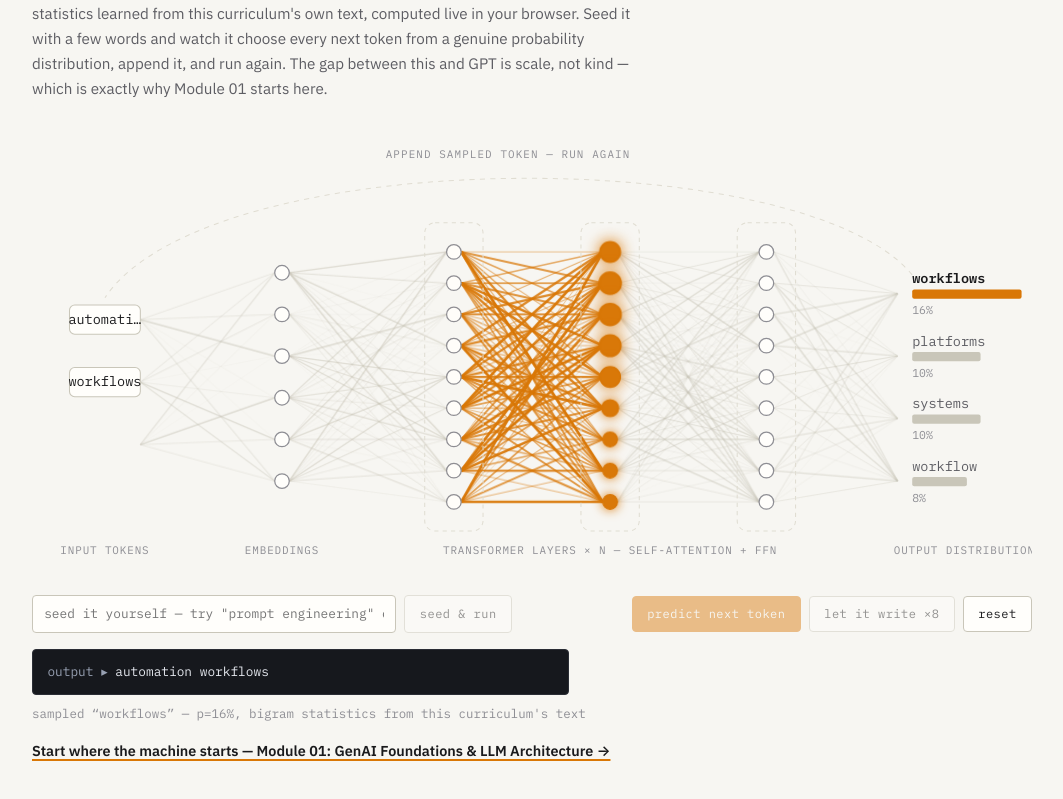
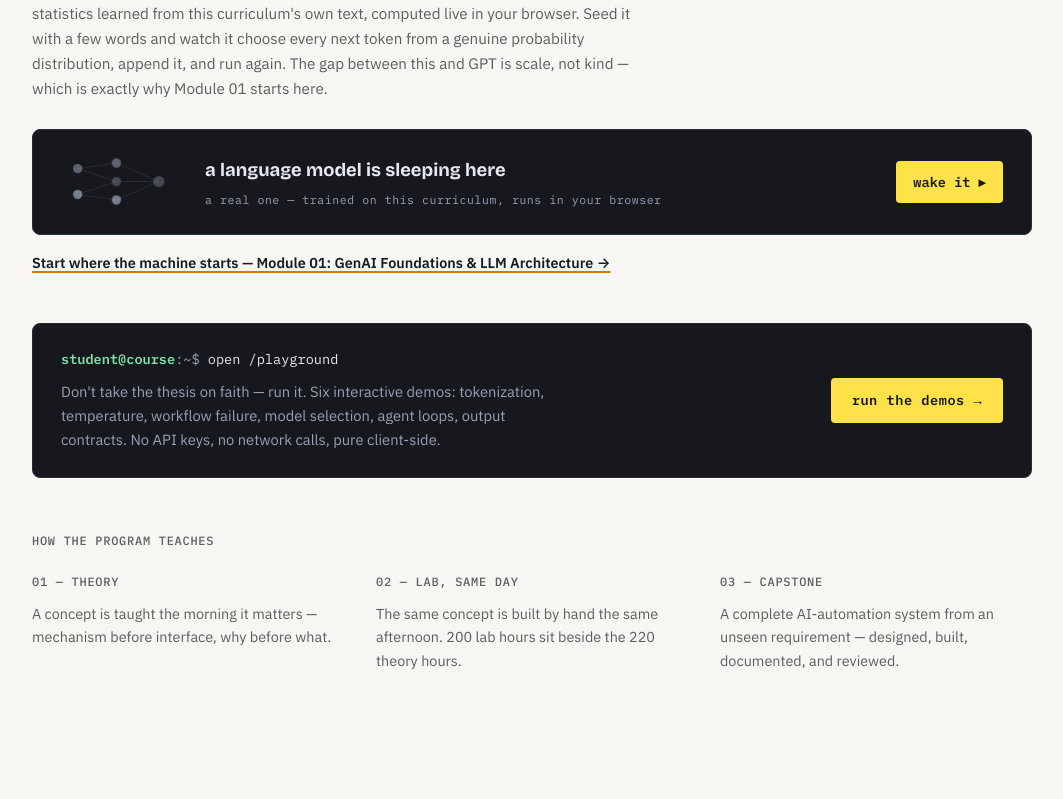
Before and after one commit to veeru594/gen-ai-course, a React (Vite) app: page / in a window 1280 px wide. Shown: the part 1221-2020 px from the top of the page, without its empty margins (108-1171 px from the left). After the commit the page ends 1910 px from the top, so only its background shows below. Built offline with nearby package versions, Linux system fonts and the light colour scheme.

Commit message:
Sleeping-model teaser with dramatic wake reveal, live reasoning panel beside the output, layer names and weight legend

```diff
--- a/src/components/ui/LlmDiagram.css
+++ b/src/components/ui/LlmDiagram.css
@@ -256,3 +256,216 @@
     opacity: 0;
   }
 }
+
+/* layer and weight labels */
+.lm-layer-name {
+  font-family: var(--font-mono);
+  font-size: 10px;
+  letter-spacing: 0.12em;
+  fill: var(--ink-faint);
+  transition: fill var(--t-med) var(--ease);
+}
+
+.lm-layer-name.is-on {
+  fill: var(--module-hue);
+  font-weight: 600;
+}
+
+.lm-legend line {
+  stroke: var(--ink-faint);
+}
+
+.lm-legend text {
+  font-family: var(--font-mono);
+  font-size: 9.5px;
+  letter-spacing: 0.08em;
+  fill: var(--ink-faint);
+}
+
+/* output tape + reasoning panel side by side */
+.lm-readout {
+  display: grid;
+  grid-template-columns: minmax(0, 1.15fr) minmax(0, 1fr);
+  gap: 1rem;
+  margin-top: 1rem;
+  align-items: stretch;
+}
+
+.lm-readout .lm-tape {
+  margin-top: 0;
+}
+
+.lm-reason {
+  border: 1px solid var(--line-strong);
+  border-left: 3px solid var(--module-hue);
+  border-radius: var(--radius-s);
+  background: var(--paper-raise);
+  padding: 0.7rem 0.9rem;
+}
+
+.lm-reason-title {
+  font-family: var(--font-mono);
+  font-size: 0.65rem;
+  font-weight: 600;
+  letter-spacing: 0.1em;
+  text-transform: uppercase;
+  color: var(--module-hue);
+  margin-bottom: 0.55rem;
+}
+
+.lm-reason-steps {
+  margin: 0;
+  padding: 0;
+  list-style: none;
+  display: grid;
+  gap: 0.4rem;
+}
+
+.lm-reason-steps li {
+  display: grid;
+  grid-template-columns: 3.4rem 1fr;
+  gap: 0.5rem;
+  font-size: 0.78rem;
+  line-height: 1.45;
+  color: var(--ink-soft);
+  padding: 0.2rem 0.3rem;
+  border-radius: var(--radius-s);
+  transition: background var(--t-fast) var(--ease), color var(--t-fast) var(--ease);
+}
+
+.lm-reason-steps li.is-now {
+  background: var(--module-tint);
+  color: var(--ink);
+}
+
+.lm-reason-tag {
+  font-family: var(--font-mono);
+  font-size: 0.62rem;
+  font-weight: 600;
+  letter-spacing: 0.08em;
+  text-transform: uppercase;
+  color: var(--module-hue);
+  padding-top: 0.15rem;
+}
+
+.lm-reason-empty {
+  font-size: 0.8rem;
+  color: var(--ink-faint);
+}
+
+/* sleeping-model teaser + dramatic reveal */
+.lm-teaser {
+  width: 100%;
+  display: flex;
+  align-items: center;
+  gap: 1.5rem;
+  padding: 1.4rem 1.75rem;
+  background: var(--code-bg);
+  border: 1px solid var(--code-edge);
+  border-radius: var(--radius-m);
+  text-align: left;
+  cursor: pointer;
+  transition: border-color var(--t-fast) var(--ease), transform var(--t-fast) var(--ease);
+}
+
+.lm-teaser:hover {
+  border-color: var(--code-accent);
+  transform: translateY(-2px);
+}
+
+.lm-teaser:focus-visible {
+  box-shadow: 0 0 0 2px var(--paper), 0 0 0 4px var(--code-accent);
+}
+
+.lm-teaser-net {
+  width: 7.5rem;
+  flex-shrink: 0;
+}
+
+.lm-teaser-net line {
+  stroke: var(--code-edge);
+  stroke-width: 1;
+}
+
+.lm-teaser-net circle {
+  fill: var(--code-soft);
+  animation: lm-doze 2.6s ease-in-out infinite;
+}
+
+.lm-teaser-net circle:nth-child(odd) {
+  animation-delay: 0.6s;
+}
+
+.lm-teaser-net circle:nth-child(3n) {
+  animation-delay: 1.3s;
+}
+
+@keyframes lm-doze {
+  0%,
+  100% {
+    opacity: 0.35;
+  }
+  50% {
+    opacity: 0.95;
+  }
+}
+
+.lm-teaser-text {
+  display: grid;
+  gap: 0.25rem;
+  flex: 1;
+}
+
+.lm-teaser-title {
+  font-family: var(--font-display);
+  font-weight: 700;
+  font-size: 1.15rem;
+  color: var(--code-ink);
+}
+
+.lm-teaser-sub {
+  font-family: var(--font-mono);
+  font-size: 0.72rem;
+  letter-spacing: 0.05em;
+  color: var(--code-soft);
+}
+
+.lm-teaser-cta {
+  font-family: var(--font-mono);
+  font-size: 0.85rem;
+  font-weight: 600;
+  color: var(--code-bg);
+  background: var(--mark);
+  padding: 0.6rem 1.1rem;
+  border-radius: var(--radius-s);
+  white-space: nowrap;
+}
+
+.lm-reveal {
+  animation: lm-wake 650ms var(--ease);
+  transform-origin: top center;
+}
+
+@keyframes lm-wake {
+  0% {
+    opacity: 0;
+    transform: scaleY(0.85) translateY(-18px);
+  }
+  60% {
+    opacity: 1;
+  }
+  100% {
+    transform: scaleY(1) translateY(0);
+  }
+}
+
+@media (max-width: 860px) {
+  .lm-readout {
+    grid-template-columns: 1fr;
+  }
+
+  .lm-teaser {
+    flex-wrap: wrap;
+    gap: 1rem;
+  }
+}
--- a/src/components/ui/LlmDiagram.tsx
+++ b/src/components/ui/LlmDiagram.tsx
@@ -284,6 +284,7 @@ export function LlmDiagram() {
       toksRef.current = fromTokens;
       setTokens(fromTokens);
       setPred(null);
+      setReason(null);
     }
 
     for (let k = 0; k < n; k++) {
@@ -330,6 +331,7 @@ export function LlmDiagram() {
     setRunning(false);
     setStep(-1);
     setPred(null);
+    setReason(null);
     setSeedText("");
     toksRef.current = ["automation"];
     setTokens(["automation"]);
@@ -345,7 +347,7 @@ export function LlmDiagram() {
   return (
     <figure className="lm-diagram" data-module="foundations">
       <svg
-        viewBox="0 -58 960 432"
+        viewBox="0 -58 960 442"
         role="img"
         aria-label="A working n-gram language model: your input tokens flow through embeddings and transformer layers into a real probability distribution over next tokens; the sampled token is appended and the loop repeats"
       >
@@ -402,10 +404,10 @@ export function LlmDiagram() {
         ))}
 
         {[
-          { x: COL_X.l1, on: step === 2 },
-          { x: COL_X.l2, on: step === 3 },
-          { x: COL_X.l3, on: step === 4 },
-        ].map(({ x, on }) => (
+          { x: COL_X.l1, on: step === 2, name: "LAYER 1" },
+          { x: COL_X.l2, on: step === 3, name: "LAYER 2" },
+          { x: COL_X.l3, on: step === 4, name: "LAYER 3" },
+        ].map(({ x, on, name }) => (
           <g key={x}>
             <rect
               x={x - 28}
@@ -415,6 +417,14 @@ export function LlmDiagram() {
               rx={10}
               className="lm-layer-box"
             />
+            <text
+              x={x}
+              y={LAYER_Y[0] - 36}
+              textAnchor="middle"
+              className={`lm-layer-name${on ? " is-on" : ""}`}
+            >
+              {name}
+            </text>
             {LAYER_Y.map((y, i) => (
               <circle
                 key={y}
@@ -489,6 +499,16 @@ export function LlmDiagram() {
         <text x={COL_X.out + 50} y={350} textAnchor="middle" className="lm-col-label">
           OUTPUT DISTRIBUTION
         </text>
+
+        {/* weight legend */}
+        <g className="lm-legend">
+          <line x1={330} y1={368} x2={358} y2={368} style={{ strokeWidth: 0.5 }} />
+          <line x1={364} y1={368} x2={392} y2={368} style={{ strokeWidth: 1.4 }} />
+          <line x1={398} y1={368} x2={426} y2={368} style={{ strokeWidth: 2.4 }} />
+          <text x={436} y={371}>
+            EDGE THICKNESS = CONNECTION WEIGHT · SHIMMERS WHILE COMPUTING
+          </text>
+        </g>
       </svg>
 
       <div className="lm-controls">
@@ -527,14 +547,51 @@ export function LlmDiagram() {
         </div>
       </div>
 
-      <p className="lm-tape" aria-live="polite">
-        <span className="lm-tape-label">output ▸ </span>
-        {tape}
-        <span className="lm-tape-cursor">▌</span>
-      </p>
+      <div className="lm-readout">
+        <p className="lm-tape" aria-live="polite">
+          <span className="lm-tape-label">output ▸ </span>
+          {tape}
+          <span className="lm-tape-cursor">▌</span>
+        </p>
+
+        <aside className="lm-reason" aria-label="How the model decided">
+          <h3 className="lm-reason-title">how it decided — live</h3>
+          {reason ? (
+            <ol className="lm-reason-steps">
+              <li className={step >= 0 && step <= 1 ? "is-now" : ""}>
+                <span className="lm-reason-tag">read</span>
+                context is the last {reason.context.includes(" ") ? "2 tokens" : "token"}:
+                “{reason.context}”
+              </li>
+              <li className={step >= 2 && step <= 3 ? "is-now" : ""}>
+                <span className="lm-reason-tag">recall</span>
+                {reason.source === "corpus"
+                  ? "context not found in the curriculum — falling back to its most common words"
+                  : `that phrase appears ${reason.occurrences}× in the curriculum, followed by ${reason.options} different word${reason.options === 1 ? "" : "s"}`}
+              </li>
+              <li className={step === 4 ? "is-now" : ""}>
+                <span className="lm-reason-tag">weigh</span>
+                counts become probabilities — recently used words penalised ×0.2
+              </li>
+              <li className={step === 5 ? "is-now" : ""}>
+                <span className="lm-reason-tag">sample</span>
+                {pred && step >= 5
+                  ? `weighted die landed on “${pred.sampled}” (p=${Math.round(pred.sampledP * 100)}%) — append it, run again`
+                  : "rolling the weighted die…"}
+              </li>
+            </ol>
+          ) : (
+            <p className="lm-reason-empty">
+              run a pass and this panel narrates every decision the model
+              makes — nothing in here is hidden or faked.
+            </p>
+          )}
+        </aside>
+      </div>
 
       <figcaption className="lm-caption">
         {pred ? (
+          /* keep last sample readable after the pass settles */
           <span className={`lm-sampled${out ? " is-on" : ""}`}>
             sampled “{pred.sampled}” — p={Math.round(pred.sampledP * 100)}%,{" "}
             {pred.source === "corpus"
@@ -552,3 +609,50 @@ export function LlmDiagram() {
     </figure>
   );
 }
+
+/* Collapsed by default: a sleeping-model teaser that expands dramatically. */
+export function LlmReveal() {
+  const [awake, setAwake] = useState(false);
+
+  if (awake) {
+    return (
+      <div className="lm-reveal">
+        <LlmDiagram />
+      </div>
+    );
+  }
+
+  return (
+    <button
+      type="button"
+      className="lm-teaser"
+      onClick={() => setAwake(true)}
+      aria-label="Wake the language model — expands an interactive working model trained on this curriculum"
+    >
+      <svg className="lm-teaser-net" viewBox="0 0 130 64" aria-hidden="true">
+        <line x1="18" y1="18" x2="60" y2="12" />
+        <line x1="18" y1="18" x2="60" y2="32" />
+        <line x1="18" y1="46" x2="60" y2="32" />
+        <line x1="18" y1="46" x2="60" y2="52" />
+        <line x1="60" y1="12" x2="106" y2="32" />
+        <line x1="60" y1="32" x2="106" y2="32" />
+        <line x1="60" y1="52" x2="106" y2="32" />
+        <circle cx="18" cy="18" r="5" />
+        <circle cx="18" cy="46" r="5" />
+        <circle cx="60" cy="12" r="5" />
+        <circle cx="60" cy="32" r="5" />
+        <circle cx="60" cy="52" r="5" />
+        <circle cx="106" cy="32" r="6" />
+      </svg>
+      <span className="lm-teaser-text">
+        <span className="lm-teaser-title">
+          a language model is sleeping here
+        </span>
+        <span className="lm-teaser-sub">
+          a real one — trained on this curriculum, runs in your browser
+        </span>
+      </span>
+      <span className="lm-teaser-cta">wake it ▸</span>
+    </button>
+  );
+}
--- a/src/pages/Home.tsx
+++ b/src/pages/Home.tsx
@@ -2,7 +2,7 @@ import { Link } from "react-router-dom";
 import { programHours } from "../data/modules";
 import { Highlight } from "../components/ui/Highlight";
 import { AsciiHero } from "../components/ui/AsciiHero";
-import { LlmDiagram } from "../components/ui/LlmDiagram";
+import { LlmReveal } from "../components/ui/LlmDiagram";
 import "./Home.css";
 
 const TOOLS = [
@@ -120,7 +120,7 @@ export function Home() {
           GPT is scale, not kind — which is exactly why Module 01 starts
           here.
         </p>
-        <LlmDiagram />
+        <LlmReveal />
         <p className="home-llm-link">
           <Link to="/module/foundations">
             Start where the machine starts — Module 01: GenAI Foundations
```
